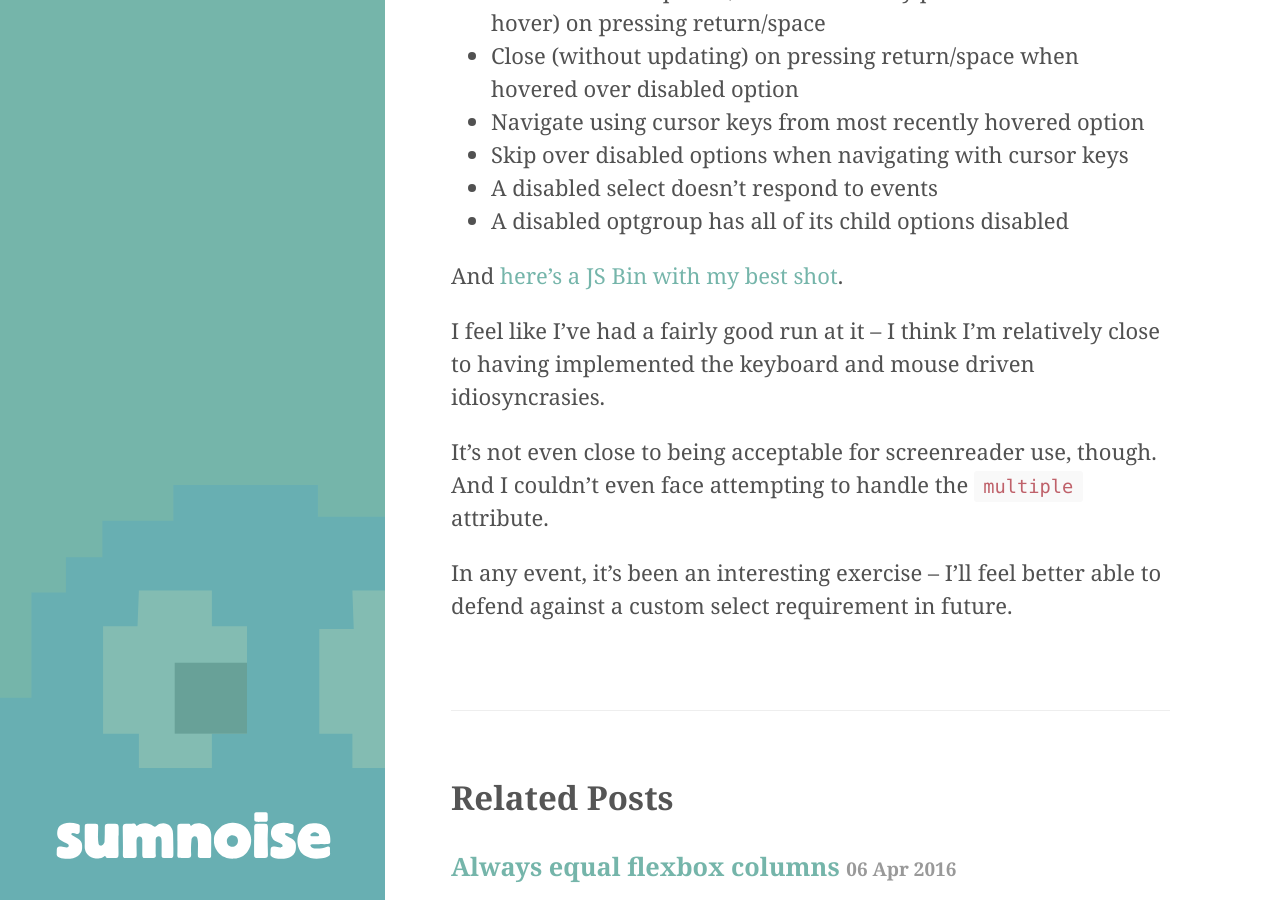
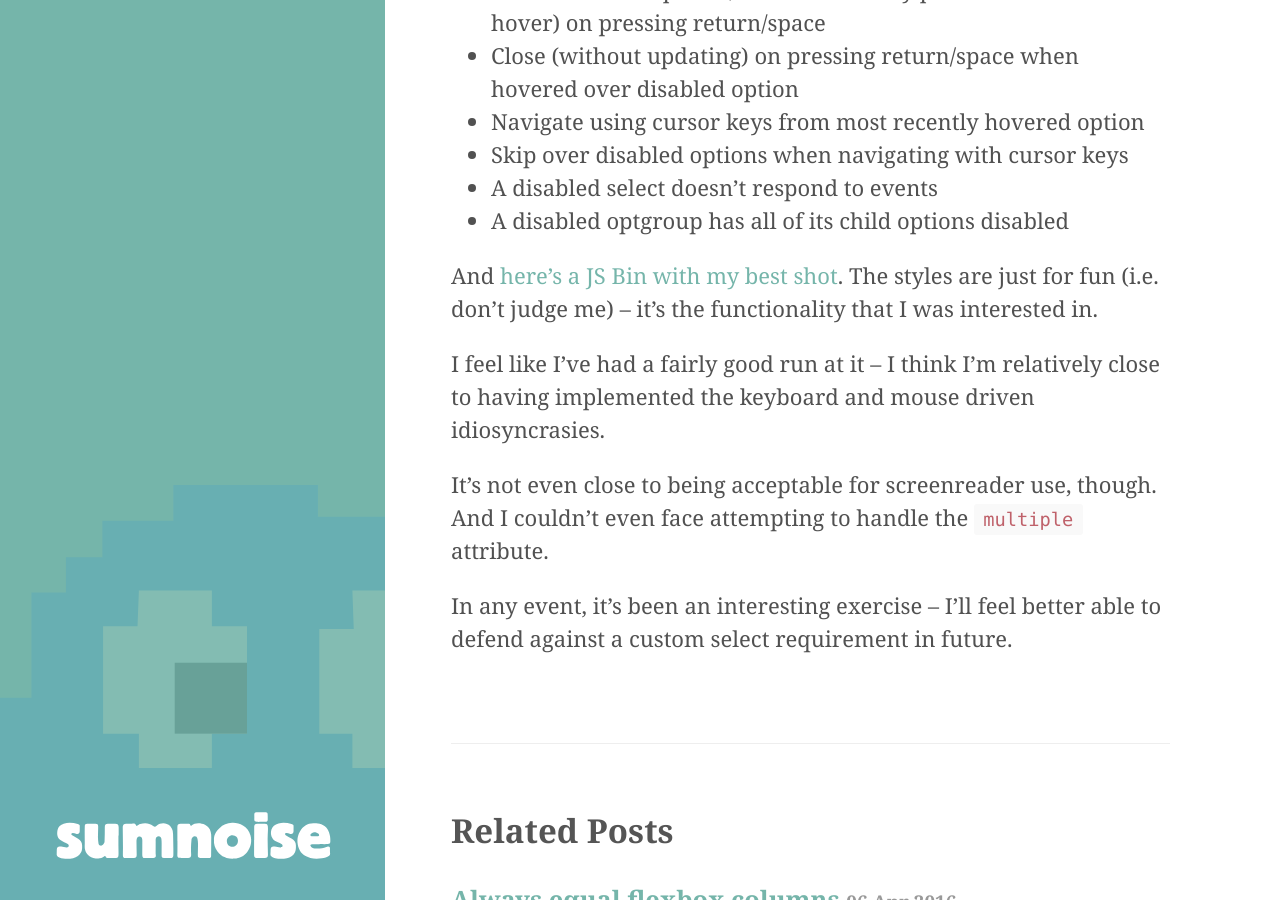
Before and after one commit to davidpmccormick/davidpmccormick.github.io, a Jekyll site: the page built from _posts/2016-04-08-custom-select.md, in a window 1280 px wide and 900 px high, scrolled down 775 px. Built offline with Jekyll 4.4.1, drawn with Linux system fonts in a browser that asks for light colours; Markdown is read by kramdown in place of the engine named in the settings.

Commit message:
Excuse for rubbish style

```diff
--- a/_posts/2016-04-08-custom-select.md
+++ b/_posts/2016-04-08-custom-select.md
@@ -23,7 +23,7 @@ Here's a far from exhaustive list of things I found to describe how browsers see
 * A disabled select doesn't respond to events
 * A disabled optgroup has all of its child options disabled
 
-And [here's a JS Bin with my best shot](http://output.jsbin.com/jagamu).
+And [here's a JS Bin with my best shot](http://output.jsbin.com/jagamu). The styles are just for fun (i.e. don't judge me) – it's the functionality that I was interested in.
 
 I feel like I've had a fairly good run at it – I think I'm relatively close to having implemented the keyboard and mouse driven idiosyncrasies.
 
```
